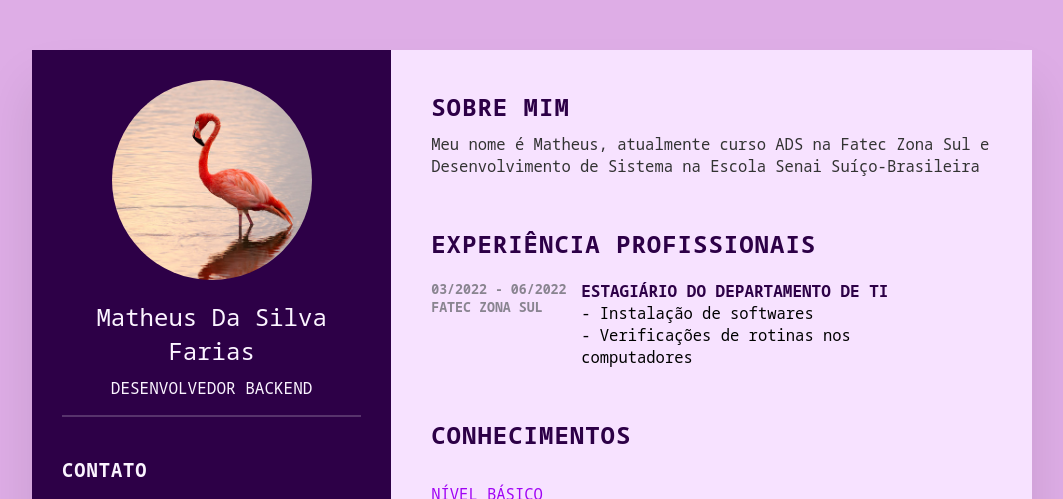
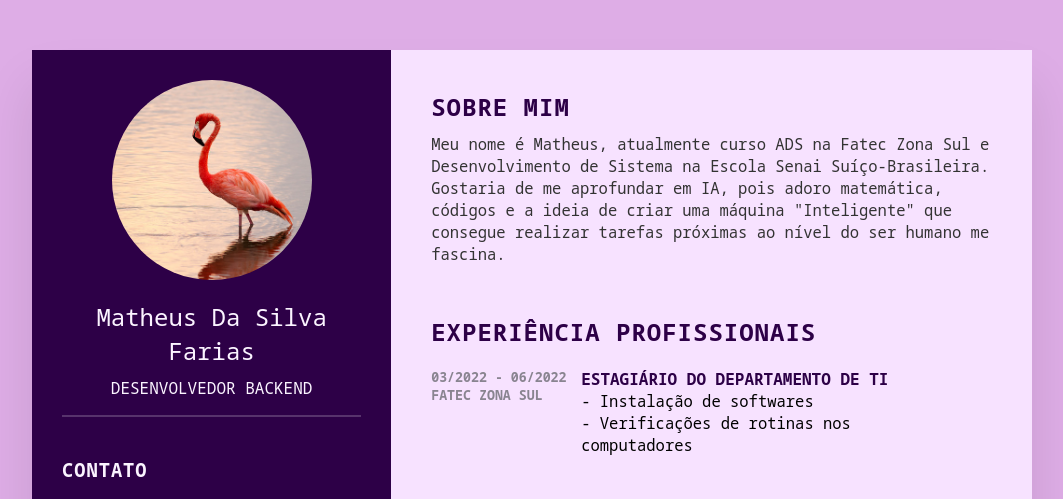
Before and after one commit to MatthewsTomts/Curriculum, a plain HTML site: page curriculo/index.html in a window 1280 px wide. Shown: the top 499 px of the page, without its empty margins (108-1171 px from the left). Drawn offline with Linux system fonts and the light colour scheme.

Commit message:
Adicionando o texto Sobre Mim

```diff
--- a/curriculo/index.html
+++ b/curriculo/index.html
@@ -77,7 +77,10 @@
             <section id="sobre">
                 <h2>Sobre mim</h2>
                 <p>
-                    Meu nome é Matheus, atualmente curso ADS na Fatec Zona Sul e Desenvolvimento de Sistema na Escola Senai Suíço-Brasileira
+                    Meu nome é Matheus, atualmente curso ADS na Fatec Zona Sul e Desenvolvimento de Sistema na
+                    Escola Senai Suíço-Brasileira. Gostaria de me aprofundar em IA, pois adoro matemática, códigos
+                    e a ideia de criar uma máquina "Inteligente" que consegue realizar tarefas próximas ao nível do
+                    ser humano me fascina.
                 </p>
             </section>
 
```
